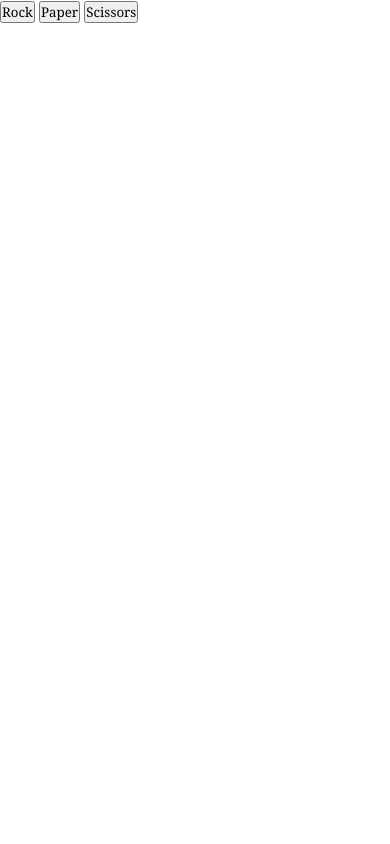
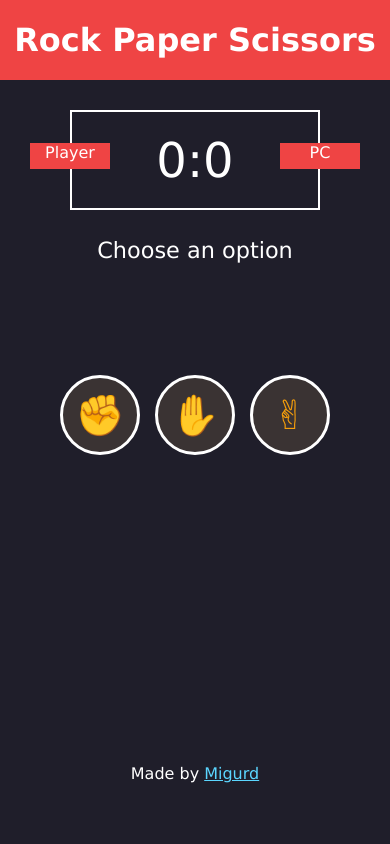
Before and after one commit to migurd/rock-paper-scissors, a plain HTML site: page index.html in a window 390 px wide. Drawn offline with Linux system fonts and the light colour scheme.

Commit message:
Project done!

```diff
--- a/game.js
+++ b/game.js
@@ -13,6 +13,7 @@ const resultTxt = document.querySelector('.result')
 
 const restart = document.querySelector('#restart')
 const restartBtn = document.querySelector('#restart__button')
+const noBtn = document.querySelector('#restart__noButton')
 const overlay = document.querySelector('#overlay')
 
 // It starts from here when you click any botton
@@ -23,7 +24,6 @@ scissors.addEventListener('click', () => getComputerChoice('S'))
 // Computer
 const getComputerChoice = (userChoice) => {
     let number = Math.floor(Math.random() * 3) + 1;
-    console.log(number);
     switch(number) {
         case 1:
             return winner(userChoice, 'R');
@@ -38,40 +38,61 @@ const winner = (userChoice, computerChoice) => {
     let option = String(userChoice + computerChoice)
     switch(option) {
         case 'RS':
-            infoText.textContent = "Rock beats scissors. User wins"
+            infoText.textContent = "You won! Rock beats scissors."
+            color(rock, "green")
             userScore++
             break;
         case 'PR':
-            infoText.textContent = "Paper beats rock. User wins"
+            infoText.textContent = "You won! Paper beats rock."
+            color(paper, "green")
             userScore++
             break;
         case 'SP':
-            infoText.textContent = "Scissors beats paper. User wins"
+            infoText.textContent = "You won! Scissors beats paper."
+            color(scissors, "green")
             userScore++
             break;
         case 'SR':
-            infoText.textContent = "Rock beats scissors. PC wins"
+            infoText.textContent = "PC wins! Rock beats scissors."
+            color(scissors, "red")
             computerScore++
             break;
         case 'RP':
-            infoText.textContent = "Paper beats rock. PC wins"
+            infoText.textContent = "PC wins! Paper beats rock."
+            color(rock, "red")
             computerScore++
             break;
         case 'PS':
-            infoText.textContent = "Rock beats scissors. PC wins"
+            infoText.textContent = "PC wins! Rock beats scissors."
+            color(paper, "red")
             computerScore++
             break;
         default:
             infoText.textContent = "Tie!";
+            if(option === 'RR')
+                color(rock, "tie")
+            else if (option === 'PP')
+                color(paper, "tie")
+            else
+                color(scissors, "tie")
             break;
     }
-    userScoreTxt.textContent = `USER: ${userScore}`
-    computerScoreTxt.textContent = `COMPUTER: ${computerScore}`
+    userScoreTxt.textContent = userScore
+    computerScoreTxt.textContent = computerScore
+
     // Each time there's a win, lose or tie, it's gonna check if any of the member has 5 points
     isOver()
 }
 
 // UTILITY
+
+const color = (option, result) => {
+    option.classList.add(`${result}-shadow`)
+    setTimeout(() => {
+        option.classList.remove(`${result}-shadow`)
+    }, 500)
+}
+
 const buttonsState = (state) => {
     buttons.forEach(e => {
         e.disabled = state
@@ -83,6 +104,7 @@ const popUp = () => {
     overlay.classList.add('active')
     // It's called like restartGame instead of restartGame()because it runs instantly if you call it as a function, but in the other hand, when you call it as a name, it runs after the event 'click' happens
     restartBtn.addEventListener('click',  restartGame)
+    noBtn.addEventListener('click', () => window.location.href = `https://github.com/migurd/rock-paper-scissors`)
 }
 
 const restartGame = () => {
@@ -91,9 +113,9 @@ const restartGame = () => {
     buttonsState(false)
     userScore = 0
     computerScore = 0
-    infoText.textContent = ""
-    userScoreTxt.textContent = ""
-    computerScoreTxt.textContent = ""
+    infoText.textContent = "Choose an option"
+    userScoreTxt.textContent = "0"
+    computerScoreTxt.textContent = "0"
 }
 
 const isOver = () => {
@@ -101,7 +123,7 @@ const isOver = () => {
         // Must show a bottom of restart, thus stopping the game
         buttonsState(true)
         if(userScore === 5)
-            resultTxt.textContent = `USER WINS ${userScore}:${computerScore}!`
+            resultTxt.textContent = `YOU WON ${userScore}:${computerScore}!`
         else
         resultTxt.textContent = `COMPUTER WINS ${computerScore}:${userScore}!`
         popUp()
--- a/index.html
+++ b/index.html
@@ -6,25 +6,45 @@
     <meta http-equiv="X-UA-Compatible" content="IE=edge">
     <meta name="viewport" content="width=device-width, initial-scale=1.0">
     <link rel="stylesheet" href="./styles/desktop.css">
-    <title>🤘</title>
+	<link rel="shortcut icon" type="image/jpg" href="./src/rock.png">
+    <title>Rock, Paper & Scissors</title>
 </head>
 <body>
-    <button class="op rock">Rock</button>
-    <button class="op paper">Paper</button>
-    <button class="op scissors">Scissors</button>
-    <p class="infoText"></p>
-    <p class="score score-user"></p>
-    <p class="score score-computer"></p>
+    <header>
+        <h1>Rock Paper Scissors</h1>
+    </header>
+    <div class="score">
+        <p class="score__style score__player">Player</p>
+        <p class="score__style score__computer">PC</p>
+        <div>
+            <p class="score__text score-user">0</p>
+            <p>:</p>
+            <p class="score__text score-computer">0</p>
+        </div>
+    </div>
+    <p class="infoText">Choose an option</p>
+    <div class="options">
+        <button class="op rock">✊</button>
+        <button class="op paper">✋</button>
+        <button class="op scissors">✌</button>
+    </div>
     <div id="restart">
         <div class="restart__header">
-            <h1 class="result">Pepe Won</h1>
+            <h2 class="result"></h2>
         </div>
         <div class="restart__body">
             <p>Try again?</p>
-            <button id="restart__button">Yes!</button>
+            <div>
+                <button id="restart__button">Yes</button>
+                <button id="restart__noButton">No</button>
+            </div>
         </div>
     </div>
+    <footer>Made by <a href="https://github.com/migurd">Migurd</a></footer>
     <div id="overlay"></div>
+    <!--
+        Design inspired from https://www.youtube.com/watch?v=jaVNP3nIAv0
+     -->
     <script src="./game.js"></script>
 </body>
 </html>
--- a/styles/desktop.css
+++ b/styles/desktop.css
@@ -2,7 +2,55 @@
     box-sizing: border-box;
     margin: 0;
     padding: 0;
-    font-family:Georgia, 'Times New Roman', Times, serif;
+    font-family:'Lucida Sans', 'Lucida Sans Regular', 'Lucida Grande', 'Lucida Sans Unicode', Geneva, Verdana, sans-serif;
+}
+
+:root {
+    --pink: #fdf2f8;
+    --red: #ef4444;
+    --amber: #f59e0b;
+    --light-gray: #edf2f8;
+    --dark-gray: rgb(31, 30, 42);
+    --pure-white: #fff;
+}
+
+a {
+    color: rgb(91, 214, 255);
+}
+
+body {
+    display: flex;
+    flex-direction: column;
+    align-items: center;
+    min-width: 358px;
+    background-color: var(--dark-gray);
+    color: var(--pure-white);
+}
+
+header {
+    height: 80px;
+    width: 100%;
+}
+
+header > h1 {
+    padding: 10px;
+    display: flex;
+    justify-content: center;
+    align-items: center;
+    height: 100%;
+    width: 100%;
+    background-color: var(--red);
+    color: var(--pure-white);
+    font-size: 2.5rem;
+    font-weight: bold;
+}
+
+footer {
+    position: fixed;
+    bottom: 0px;
+    z-index: 0;
+    align-items: center;
+    height: 80px;
 }
 
 #restart {
@@ -16,13 +64,13 @@
     /*  */
     display: grid;
     grid-template-rows: 40%;
-    border: 1px solid black;
+    border: 1px solid var(--light-gray);
     border-radius: 10px;
     width: 500px;
     max-width: 80%;
     height: 200px;
     z-index: 10;
-    background-color: white;
+    background-color: var(--dark-gray);
 }
 
 #restart.active {
@@ -34,7 +82,7 @@
     display: flex;
     align-items: center;
     justify-content: center;
-    border-bottom: 1px solid;
+    border-bottom: 1px solid var(--red);
 }
 
 .restart__body {
@@ -49,10 +97,19 @@
     margin-bottom: 20px;
 }
 
-.restart__body button {
-    width: 150px;
-    height: 30px;
-    cursor: pointer;;
+.restart__body > div > button {
+    width: 100px;
+    height: 40px;
+    gap: 10px;
+    font-size: 1rem;
+    font-weight: bold;
+    cursor: pointer;
+    color: var(--pure-white);
+    background-color: var(--red);
+}
+
+.restart__body button:hover {
+    background-color: #953030;
 }
 
 #overlay {
@@ -62,7 +119,7 @@
     left: 0;
     right: 0;
     bottom: 0;
-    background-color: rgba(0, 0, 0, .5);
+    background-color: rgba(0, 0, 0, .8);
     /* To avoid any interactions with elements underneath */
     pointer-events: none;
 }
@@ -71,3 +128,119 @@
     opacity: 1;
     pointer-events: all;
 }
+
+/* IMG */
+
+.options {
+    display: flex;
+    justify-content: center;
+    align-items: center;
+    padding: 30px;
+    gap: 25px;
+    width: 100%;
+    height: 250px;
+}
+
+.op {
+    display: flex;
+    justify-content: center;
+    align-items: center;
+    cursor: pointer;
+    width: 150px;
+    height: 150px;
+    padding: 10px;
+    color: var(--amber);
+    font-size: 5rem;
+    background-color: rgb(58, 51, 51);
+    border-radius: 50%;
+    border: 3px solid var(--pure-white);
+    transition: all 0.3s ease;
+}
+
+.op:hover {
+    background-color: rgb(122, 107, 107);
+}
+
+.green-shadow {
+    border: 3px solid greenyellow;
+    box-shadow: 0px 0px 15px 5px rgba(26,255,20,0.8);
+
+}
+
+.red-shadow {
+    border: 3px solid var(--red);
+    box-shadow: 0px 0px 15px 5px rgba(255, 0, 0, 0.8);
+
+}
+
+.tie-shadow {
+    box-shadow: 0px 0px 15px 5px rgba(206, 206, 206, 0.8);
+}
+
+/* TEXT */
+
+.infoText {
+    font-size: 1.4rem;
+    line-height: 5rem;
+}
+
+.score {
+    margin-top: 30px;
+    width: 250px;
+    height: 100px;
+    border: 2px solid var(--pure-white);
+}
+
+.score div {
+    display: flex;
+    justify-content: center;
+    align-items: center;
+    width: 100%;
+    height: 100%;
+}
+
+.score div > p {
+    font-size: 3rem;
+}
+
+.score__style {
+    padding: 0px 10px;
+    background-color: var(--red);
+    width: 80px;
+    height: 26px;
+    text-align: center;
+}
+
+.score__player {
+    position: fixed;
+    left: calc(50% - 40px - 125px);
+    top: calc(130px + 13px);
+}
+
+.score__computer {
+    position: fixed;
+    right: calc(50% - 40px - 125px);
+    top: calc(130px + 13px);
+}
+
+@media (max-width: 596px) {
+    .op {
+        font-size: 3.5rem;
+        height: 100px;
+        width: 100px;
+    }
+}
+
+@media (max-width: 408px) {
+    header h1 {
+        font-size: 2rem;
+    }
+    .options {
+        gap: 15px;
+    }
+    .op {
+        font-size: 2.5rem;
+        height: 80px;
+        width: 80px;
+    }
+}
```
Also changed, not shown: 2 other files.
